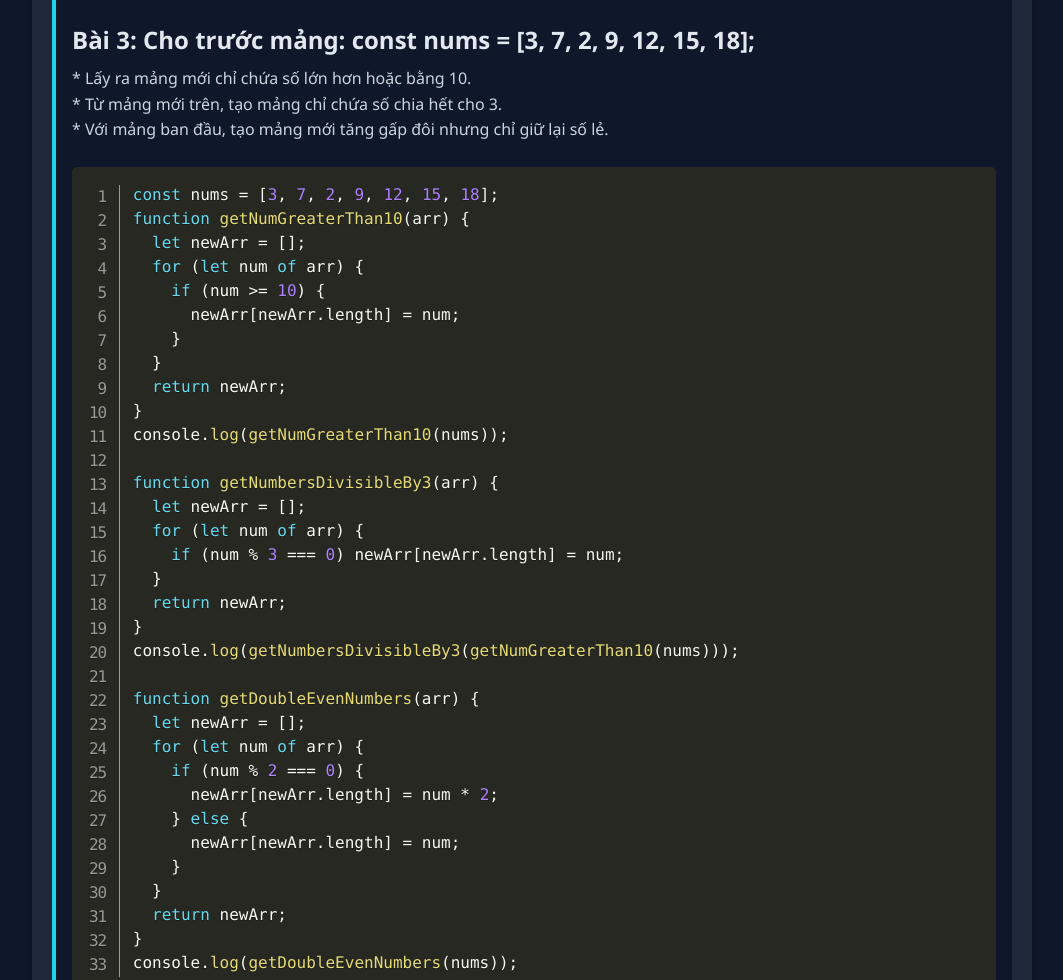
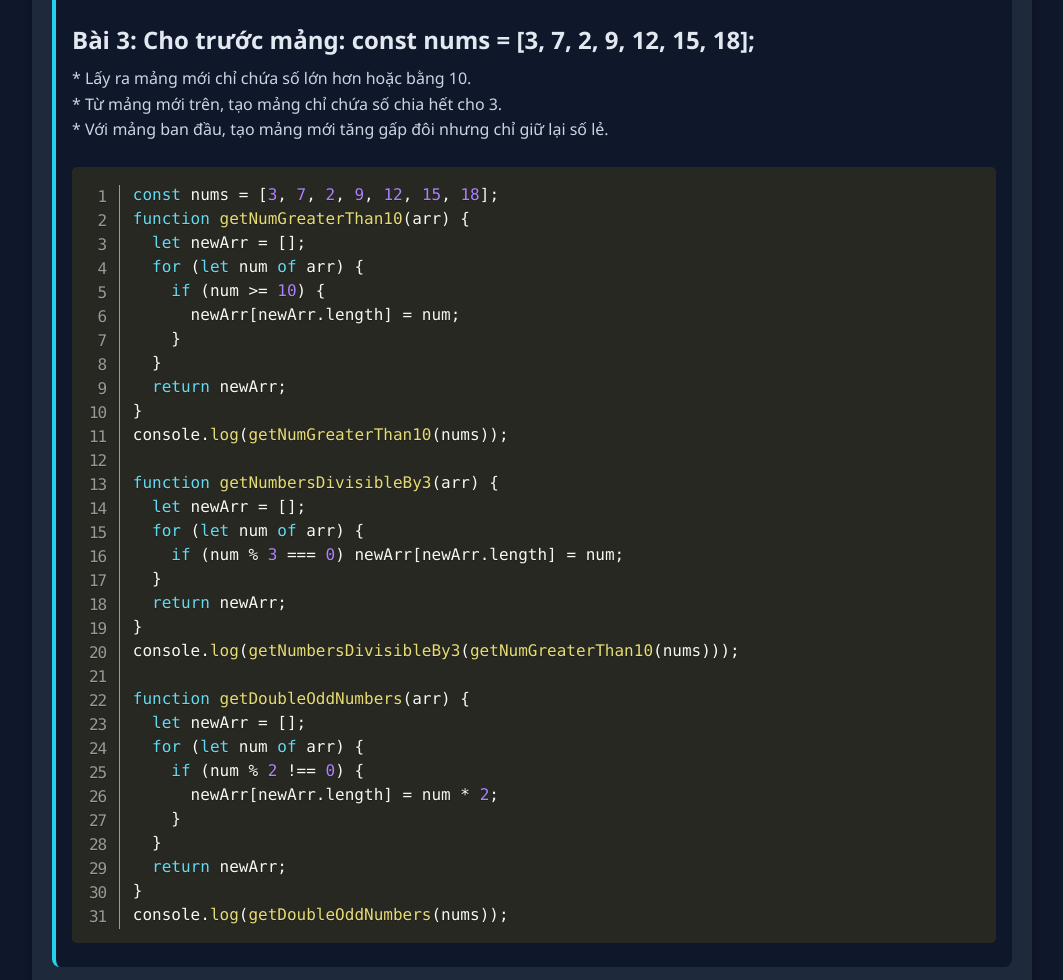
Before and after one commit to paneh-jpg/BTVN-day-18, a plain HTML site: page index.html in a window 1280 px wide. Shown: the part 2074-3054 px from the top of the page, without its empty margins (108-1171 px from the left). Drawn offline with nearby package versions, Linux system fonts and the light colour scheme.

Commit message:
Homework-3 fix2

```diff
--- a/index.html
+++ b/index.html
@@ -256,18 +256,16 @@ function getNumbersDivisibleBy3(arr) {
 }
 console.log(getNumbersDivisibleBy3(getNumGreaterThan10(nums)));
 
-function getDoubleEvenNumbers(arr) {
+function getDoubleOddNumbers(arr) {
   let newArr = [];
   for (let num of arr) {
-    if (num % 2 === 0) {
+    if (num % 2 !== 0) {
       newArr[newArr.length] = num * 2;
-    } else {
-      newArr[newArr.length] = num;
     }
   }
   return newArr;
 }
-console.log(getDoubleEvenNumbers(nums));</code></pre>
+console.log(getDoubleOddNumbers(nums));</code></pre>
         </div>
       </div>
 
```
